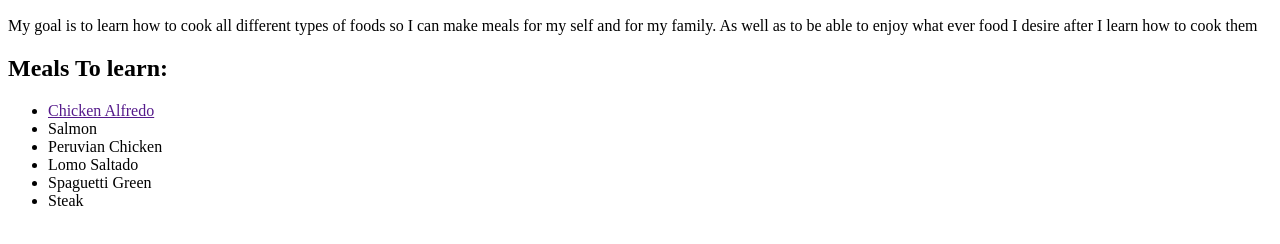
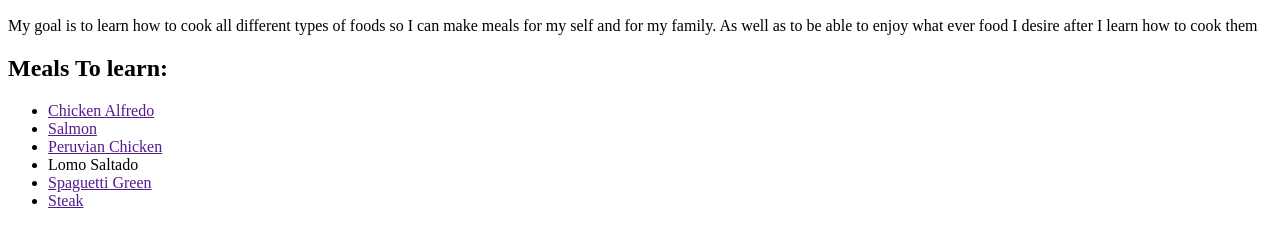
Before and after one commit to jgranizo/OdinProject, a plain HTML site: page goals/food.html in a window 1280 px wide. Shown: the part 110-354 px from the top of the page. Drawn offline with Linux system fonts and the light colour scheme.

Commit message:
links
added links to the rest of the list

```diff
--- a/goals/food.html
+++ b/goals/food.html
@@ -12,11 +12,11 @@
         <h2>Meals To learn:</h2>
         <ul>
             <li><a href = "">Chicken Alfredo</a></li>
-            <li>Salmon</li>
-            <li>Peruvian Chicken</li>
-            <li>Lomo Saltado</li>
-            <li>Spaguetti Green</li>
-            <li>Steak</li>
+            <li><a href = "">Salmon</a></li>
+            <li><a href = "">Peruvian Chicken</a></li>
+            <li><a href = ""></a>Lomo Saltado</a></li>
+            <li><a href = "">Spaguetti Green</a></li>
+            <li><a href = "">Steak</a></li>
         </ul>
     </body>
 </html>
```
